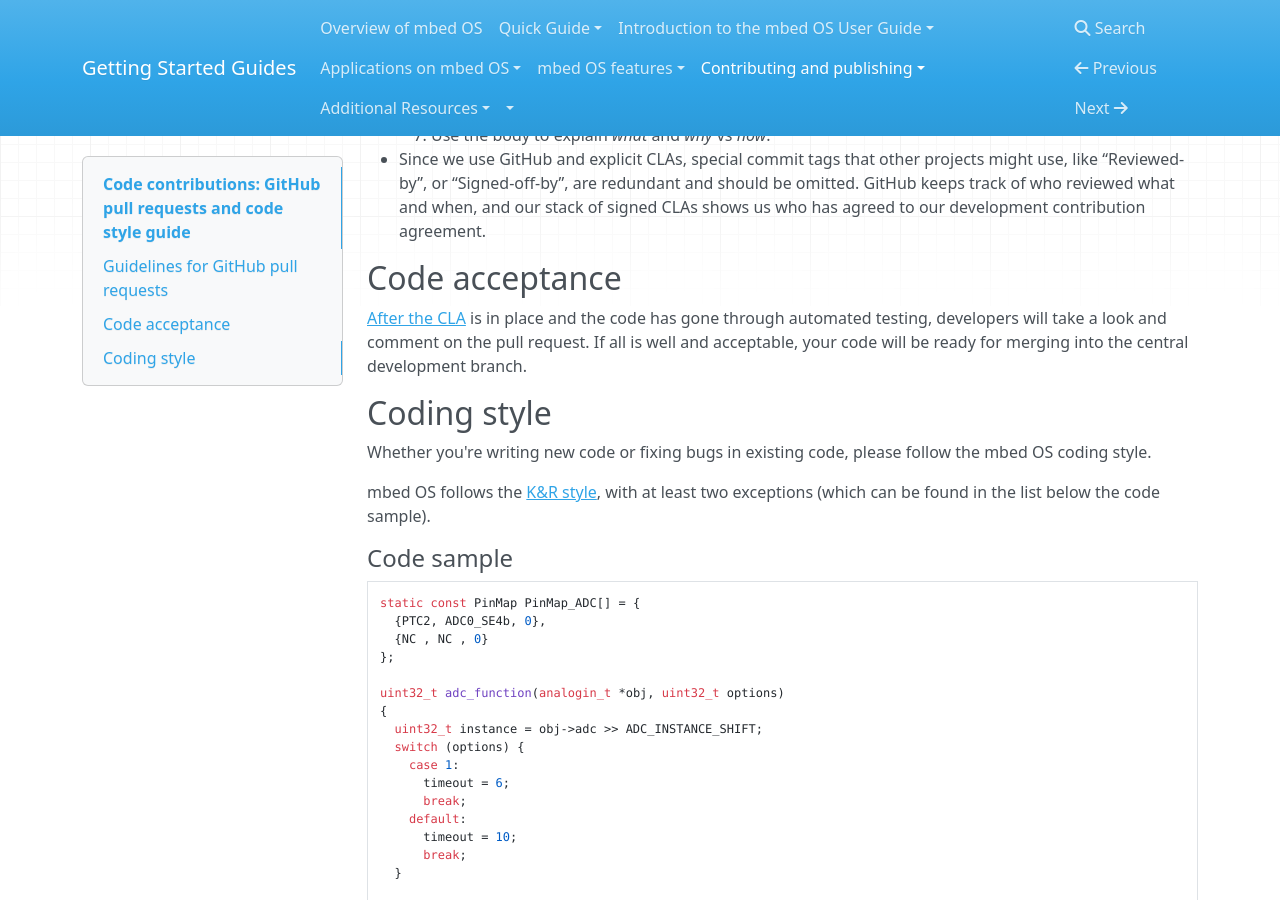
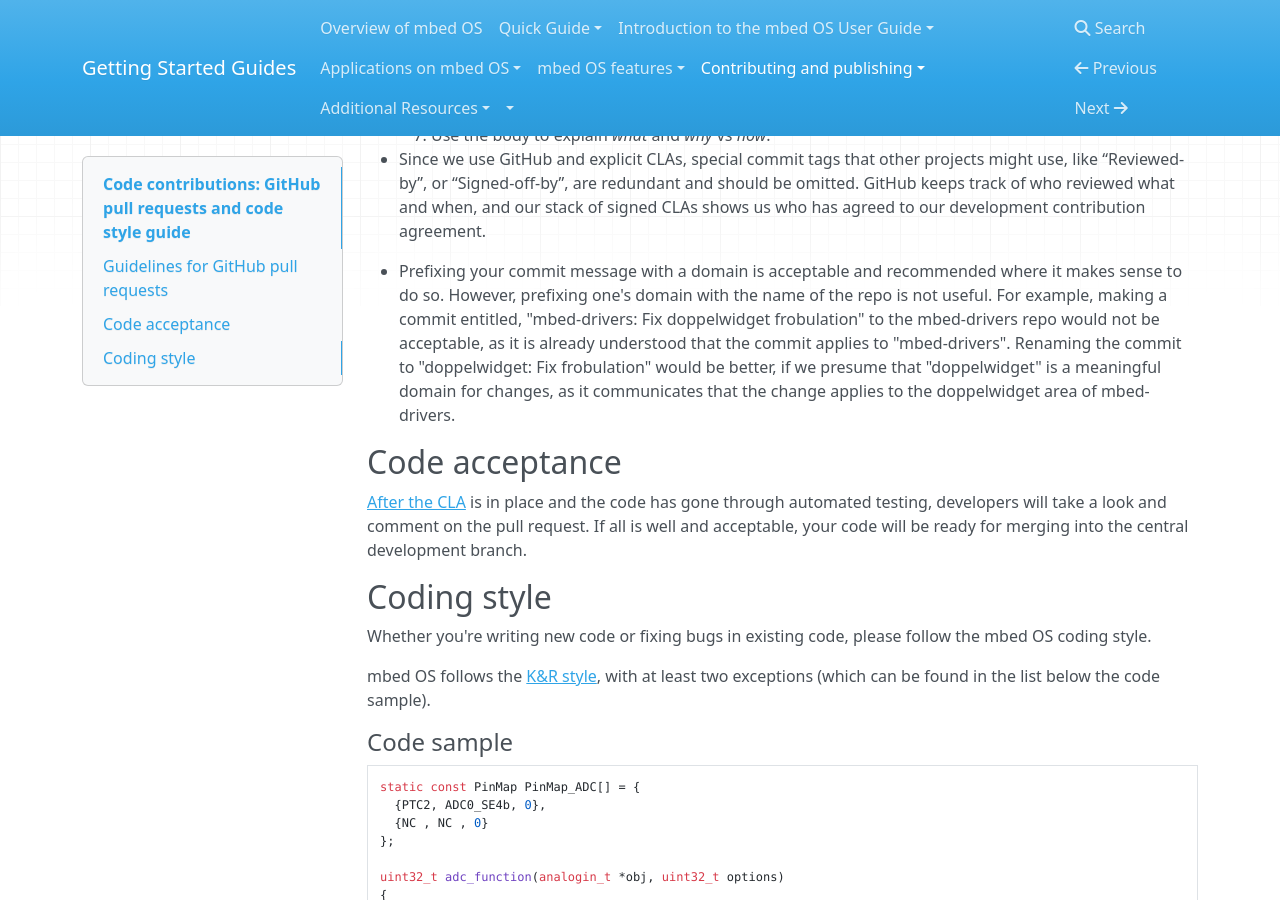
Before and after one commit to ARMmbed/GettingStartedmbedOS, an MkDocs documentation site: the page built from Docs/Full_Guide/Code_Style.md, in a window 1280 px wide and 900 px high, scrolled down 826 px. Built offline with MkDocs 1.6.1, drawn with Linux system fonts in a browser that asks for light colours; nearby versions of some CDN libraries; old or Windows-style settings are respelled for this version of MkDocs.

Commit message:
Code_Style: Add commit message domain comment

```diff
--- a/Docs/Full_Guide/Code_Style.md
+++ b/Docs/Full_Guide/Code_Style.md
@@ -23,6 +23,8 @@ Pull requests on GitHub have to meet a number of requirements in order to keep t
 	1. Use the body to explain _what_ and _why_ vs _how_.
 
 * Since we use GitHub and explicit CLAs, special commit tags that other projects might use, like “Reviewed-by”, or “Signed-off-by”, are redundant and should be omitted. GitHub keeps track of who reviewed what and when, and our stack of signed CLAs shows us who has agreed to our development contribution agreement.
+
+* Prefixing your commit message with a domain is acceptable and recommended where it makes sense to do so. However, prefixing one's domain with the name of the repo is not useful. For example, making a commit entitled, "mbed-drivers: Fix doppelwidget frobulation" to the mbed-drivers repo would not be acceptable, as it is already understood that the commit applies to "mbed-drivers". Renaming the commit to "doppelwidget: Fix frobulation" would be better, if we presume that "doppelwidget" is a meaningful domain for changes, as it communicates that the change applies to the doppelwidget area of mbed-drivers.
 
 ## Code acceptance
 
```
